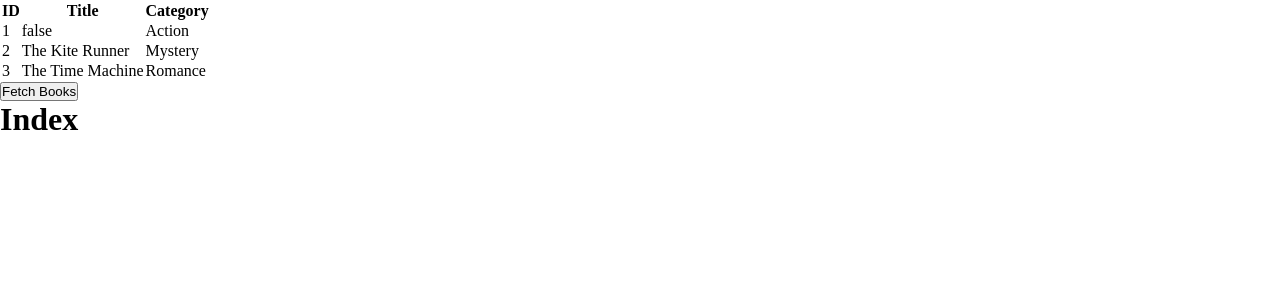
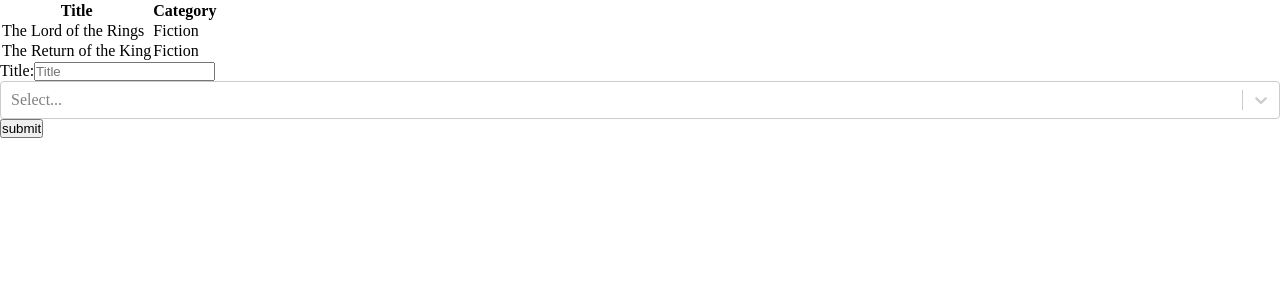
Before and after one commit to sergiocortessat/Redux_Bookstore, a React (Create React App) app: page / in a window 1280 px wide. Shown: the top 300 px of the page. Built offline with nearby package versions, Linux system fonts and the light colour scheme.

Commit message:
Add book store and delete book

```diff
--- a/package.json
+++ b/package.json
@@ -10,15 +10,17 @@
     "@testing-library/jest-dom": "^5.11.4",
     "@testing-library/react": "^11.1.0",
     "@testing-library/user-event": "^12.1.10",
+    "node-sass": "^6.0.1",
+    "prop-types": "^15.7.2",
     "react": "^17.0.2",
     "react-dom": "^17.0.2",
     "react-redux": "^7.2.4",
     "react-router-dom": "^5.2.0",
     "react-scripts": "4.0.3",
+    "react-select": "^4.3.1",
     "redux": "^4.1.0",
     "styled-components": "^5.3.0",
-    "node-sass": "^6.0.1",
-    "prop-types": "^15.7.2",
+    "uuid": "^8.3.2",
     "web-vitals": "^0.2.4",
     "workbox-background-sync": "^5.1.3",
     "workbox-broadcast-update": "^5.1.3",
--- a/src/App/App.js
+++ b/src/App/Components/App.js
@@ -1,5 +1,5 @@
-import BooksList from './Containers/BooksList';
-import BooksForm from './Containers/BooksForm';
+import BooksList from '../Containers/BooksList';
+import BooksForm from '../Containers/BooksForm';
 
 function App() {
   return (
--- /dev/null
+++ b/src/App/Components/Book.js
@@ -0,0 +1,19 @@
+import PropTypes from 'prop-types';
+
+const Book = ({ book }) => (
+  <tr>
+    <td>{book.title}</td>
+    <td>{book.category}</td>
+  </tr>
+);
+
+// Props
+Book.propTypes = {
+  book: PropTypes.shape({
+    title: PropTypes.string.isRequired,
+    category: PropTypes.string.isRequired,
+  }).isRequired,
+
+};
+
+export default Book;
--- a/src/App/Containers/BooksForm.js
+++ b/src/App/Containers/BooksForm.js
@@ -1,14 +1,34 @@
+/* eslint-disable import/no-duplicates */
 /* eslint-disable no-unused-vars */
 import React from 'react';
+import { useState } from 'react';
 // import PropTypes from 'prop-types'
 import { useSelector } from 'react-redux';
+import Select from 'react-select';
 
+const bookCategories = ['Action', 'Biography', 'History', 'Horror', 'Kids', 'Learning', 'Sci-Fi'];
+const options = bookCategories.map((category) => ({
+  value: category,
+  label: category,
+}));
+
+const handleSubmit = (e) => {
+  e.preventDefault();
+  console.log('e');
+};
 const BooksForm = () => {
-  const x = 0;
+  const [title, setTitle] = useState();
+  const [selectedCategory, setSelectedCategory] = useState();
+
   return (
-    <div>
-      <h1>Index</h1>
-    </div>
+    <form className="form" onSubmit={(e) => handleSubmit(e)}>
+      <label htmlFor="title">
+        Title:
+        <input type="text" className="form-control" placeholder="Title" name="title" onChange={(e) => setTitle(e.target.value)} />
+      </label>
+      <Select options={options} />
+      <input type="submit" value="submit" />
+    </form>
   );
 };
 
--- a/src/App/Containers/BooksList.js
+++ b/src/App/Containers/BooksList.js
@@ -2,41 +2,26 @@
 import React from 'react';
 // import PropTypes from 'prop-types'
 import { useSelector, useDispatch } from 'react-redux';
-import { bookAction } from '../../Redux/actions/index';
+// import { bookAction } from '../../Redux/actions/index';
+import Book from '../Components/Book';
 
 const BooksList = () => {
-  const { isFetching } = useSelector((state) => state.book);
-  const dispatch = useDispatch();
-  console.log(isFetching);
+  const { books } = useSelector((state) => state.books);
+  const bookMapping = books.map((book) => (
+    <Book key={book.id} book={book} />
+  ));
+
   return (
     <div>
       <table>
         <thead>
           <tr>
-            <th>ID</th>
             <th>Title</th>
             <th>Category</th>
           </tr>
         </thead>
-        <tr>
-          <td>1</td>
-          <td>{isFetching}</td>
-          <td>Action</td>
-
-        </tr>
-        <tr>
-          <td>2</td>
-          <td>The Kite Runner</td>
-          <td>Mystery</td>
-        </tr>
-        <tr>
-          <td>3</td>
-          <td>The Time Machine</td>
-          <td>Romance</td>
-        </tr>
+        {bookMapping}
       </table>
-
-      <button type="button" onClick={() => dispatch(bookAction('true', 'chingado'))}>Fetch Books</button>
     </div>
   );
 };
--- a/src/Redux/actions/index.js
+++ b/src/Redux/actions/index.js
@@ -1,8 +1,17 @@
-/* eslint-disable import/prefer-default-export */
-export const bookAction = (prop, prop1) => ({
-  type: 'BOOK_ACTION',
+import { v4 as uuidv4 } from 'uuid';
+
+const CREATE_BOOK = 'CREATE_BOOK';
+const REMOVE_BOOK = 'REMOVE_BOOK';
+export const createBook = (book) => ({
+  type: CREATE_BOOK,
   payload: {
-    prop,
-    prop1,
+    ...book,
+    id: uuidv4(),
   },
 });
+export const removeBook = (book) => ({
+  type: REMOVE_BOOK,
+  payload: {
+    id: book.id,
+  },
+});
--- a/src/Redux/reducers/books.js
+++ b/src/Redux/reducers/books.js
@@ -1,17 +1,27 @@
-// Create reducers for the state of the books
+import { v4 as uuidv4 } from 'uuid';
+
 const defaultState = {
-  isFetching: 'false',
+  books: [
+    { id: uuidv4(), title: 'The Lord of the Rings', category: 'Fiction' },
+    { id: uuidv4(), title: 'The Return of the King', category: 'Fiction' },
+  ],
 };
-const Books = (state = defaultState, action) => {
+
+const bookReducer = (state = defaultState, action) => {
   switch (action.type) {
-    case 'BOOK_ACTION':
+    case 'CREATE_BOOK':
       return {
         ...state,
-        isFetching: action.payload.prop,
+        [action.payload.id]: action.payload,
+      };
+    case 'REMOVE_BOOK':
+      return {
+        ...state,
+        [action.payload.id]: undefined,
       };
     default:
       return state;
   }
 };
 
-export default Books;
+export default bookReducer;
--- a/src/Redux/reducers/index.js
+++ b/src/Redux/reducers/index.js
@@ -3,7 +3,7 @@ import { combineReducers, createStore } from 'redux';
 import BookReducer from './books';
 
 const reducers = combineReducers({
-  book: BookReducer,
+  books: BookReducer,
 });
 
 const store = createStore(reducers);
--- a/src/index.js
+++ b/src/index.js
@@ -2,7 +2,7 @@ import React from 'react';
 import ReactDOM from 'react-dom';
 import './CSS/index.scss';
 import { Provider } from 'react-redux';
-import App from './App/App';
+import App from './App/Components/App';
 import reportWebVitals from './reportWebVitals';
 import store from './Redux/reducers/index';
 // import * as serviceWorkerRegistration from './serviceWorkerRegistration';
```
Also changed, not shown: src/App/Components/Form.js (added, +28 -0 lines), 1 other file (tests, documents, lock files or other folders).
